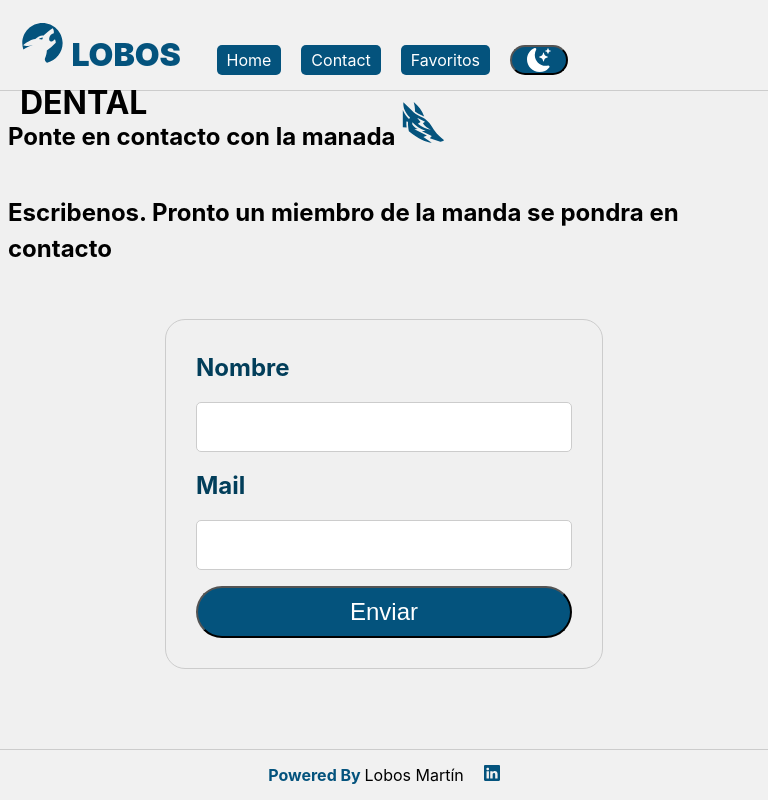
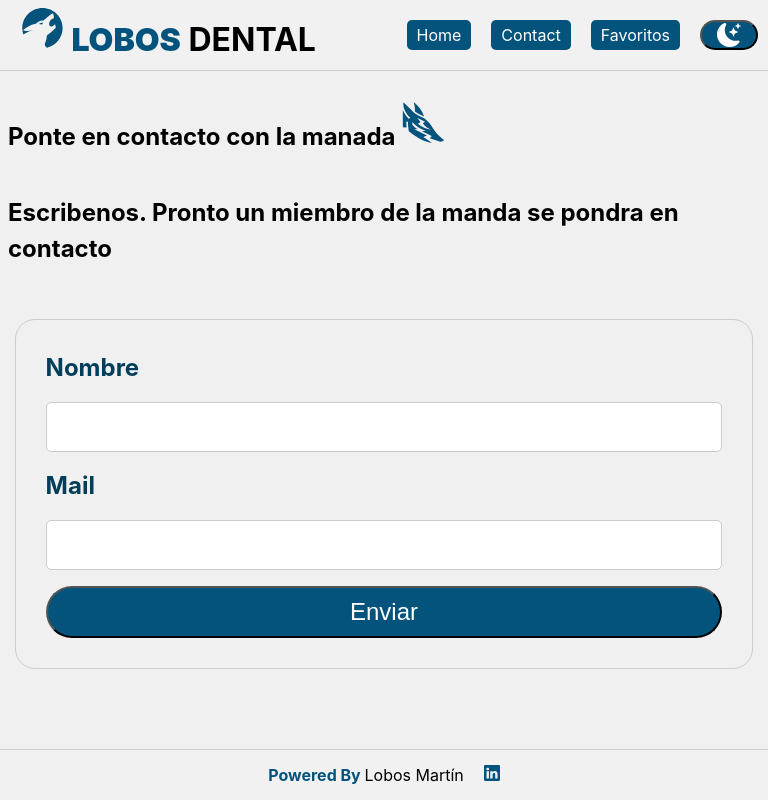
Before and after one commit to lobmar146/FE3-FINAL-Lobos-Martin, a React (Vite) app: page /Contact in a window 768 px wide. Built offline with nearby package versions, Linux system fonts and the light colour scheme; no server answers; some icons are missing.

Commit message:
agregando animaciones

```diff
--- a/src/App.css
+++ b/src/App.css
@@ -23,7 +23,7 @@
 header {
   z-index: 1000;
   display: flex;
-  align-items: baseline;
+  align-items: center;
   justify-content: space-between;
   gap: 20px;
   width: 100%;
@@ -272,6 +272,8 @@ input {
   color: white;
 }
 
+/* Estilos dark mode */
+
 .oscuro body {
   background-color: var(--gris-2);
 }
@@ -398,3 +400,81 @@ input {
 .oscuro .exito {
   background-color: #105428;
 }
+/* animaciones y transiciones */
+@keyframes fade-in {
+  from {
+    opacity: 0;
+  }
+  to {
+    opacity: 1;
+  }
+}
+
+.transition-element {
+  animation: fade-in 700ms ease;
+}
+
+/* Estilos para pantallas medianas */
+@media (min-width: 768px) and (max-width: 1023px) {
+  header nav {
+    margin-right: 20px;
+  }
+
+  li {
+    width: 30%;
+  }
+  .covers {
+    flex-direction: column;
+  }
+
+  .covers li svg {
+    left: 50%;
+  }
+
+  .covers li svg.eliminar {
+    left: 70%;
+  }
+
+  .covers li svg.info {
+    left: 20%;
+  }
+
+  form {
+    width: 70%;
+  }
+
+  /* Estilos para pantallas pequeñas */
+  @media (min-width: 767px) {
+    header {
+      height: 70px;
+    }
+
+    header nav {
+      margin-right: 10px;
+    }
+
+    li {
+      width: 100%;
+      margin-bottom: 1rem;
+    }
+    .covers {
+      flex-direction: column;
+    }
+
+    .covers li svg {
+      left: 80%;
+    }
+
+    .covers li svg.info {
+      left: 60%;
+    }
+
+    .covers li svg.eliminar {
+      left: 90%;
+    }
+
+    form {
+      width: 90%;
+    }
+  }
+}
--- a/src/components/contact/FormularioContacto.jsx
+++ b/src/components/contact/FormularioContacto.jsx
@@ -56,7 +56,7 @@ export default function FormularioContacto() {
   }
 
   return (
-    <section className='section-form'>
+    <section className='section-form transition-element'>
       <h2>Escribenos. Pronto un miembro de la manda se pondra en contacto </h2>
 
       <form onSubmit={handleSubmit}>
--- a/src/components/favoritos/ListarOdontologosFavoritos.jsx
+++ b/src/components/favoritos/ListarOdontologosFavoritos.jsx
@@ -24,7 +24,7 @@ export default function ListarOdontologosFavoritos() {
         <h1>
           Aun no marcado ningun miembro de la manada como favorito{' '}
           <GiWerewolf className='h1' />
-          <section className='not-found'>
+          <section className='not-found transition-element'>
             <BsFillSlashCircleFill />
           </section>
         </h1>
@@ -35,7 +35,7 @@ export default function ListarOdontologosFavoritos() {
         </h1>
       )}
 
-      <section className='section-cards-favoritos'>
+      <section className='section-cards-favoritos transition-element'>
         <ul className='covers'>
           {odontologosFavoritos.map(odontologoFavorito => (
             <Card
--- a/src/components/home/ListadoOdontologos.jsx
+++ b/src/components/home/ListadoOdontologos.jsx
@@ -10,11 +10,13 @@ export default function ListadoOdontologos() {
   )
 
   function agregarOdontologoFavorito(odontologoAgregar) {
+    // Chequeo que el odontologo no este asi no repito
     if (
       !odontologosFavoritos.some(
         odontologoFavorito => odontologoFavorito.id === odontologoAgregar.id
       )
     ) {
+      // Agrego el odontologo a favoritos
       const nuevosFavoritos = [...odontologosFavoritos, odontologoAgregar]
       setOdontologosFavoritos(nuevosFavoritos)
       localStorage.setItem(
--- a/src/context/ElementosGlobales.jsx
+++ b/src/context/ElementosGlobales.jsx
@@ -1,6 +1,7 @@
 import { createContext, useState, useEffect } from 'react'
 
 export const ElementosGlobales = createContext({})
+
 export default function ElementosGlobalesProvider(props) {
   const { children } = props
   const [odontologos, setOdontologos] = useState([])
@@ -33,7 +34,7 @@ export default function ElementosGlobalesProvider(props) {
   }
 
   // ni bien carga, llamo al get para tener los odontologos de manera global
-  useEffect(() => {
+  useEffect( () => {
     getOdontologos()
   }, [])
 
--- a/src/routes/Contact.jsx
+++ b/src/routes/Contact.jsx
@@ -2,7 +2,7 @@ import FormularioContacto from '../components/contact/FormularioContacto'
 import { GiDirewolf } from 'react-icons/gi'
 export default function Contact() {
   return (
-    <section classname='section-contact'>
+    <section classname='section-contact transition-element'>
       <h1>
         Ponte en contacto con la manada <GiDirewolf className='h1' />{' '}
       </h1>
--- a/src/routes/DentistId.jsx
+++ b/src/routes/DentistId.jsx
@@ -34,7 +34,7 @@ export default function DentistId() {
           <article>
             <h2>{dentista.name}</h2>
             <p>{dentista.username}</p>
-            <p>Numero de amtricula: {dentista.id}</p>
+            <p>Numero de matricula: {dentista.id}</p>
           </article>
         </>
       )}
--- a/src/routes/Home.jsx
+++ b/src/routes/Home.jsx
@@ -11,7 +11,7 @@ export default function Home() {
 
   return (
     <>
-      <section className='home'>
+      <section className='home transition-element'>
         {console.log(odontologos)}
         <h1>
           Este es el listados de Odontologos de la manada{' '}
```
